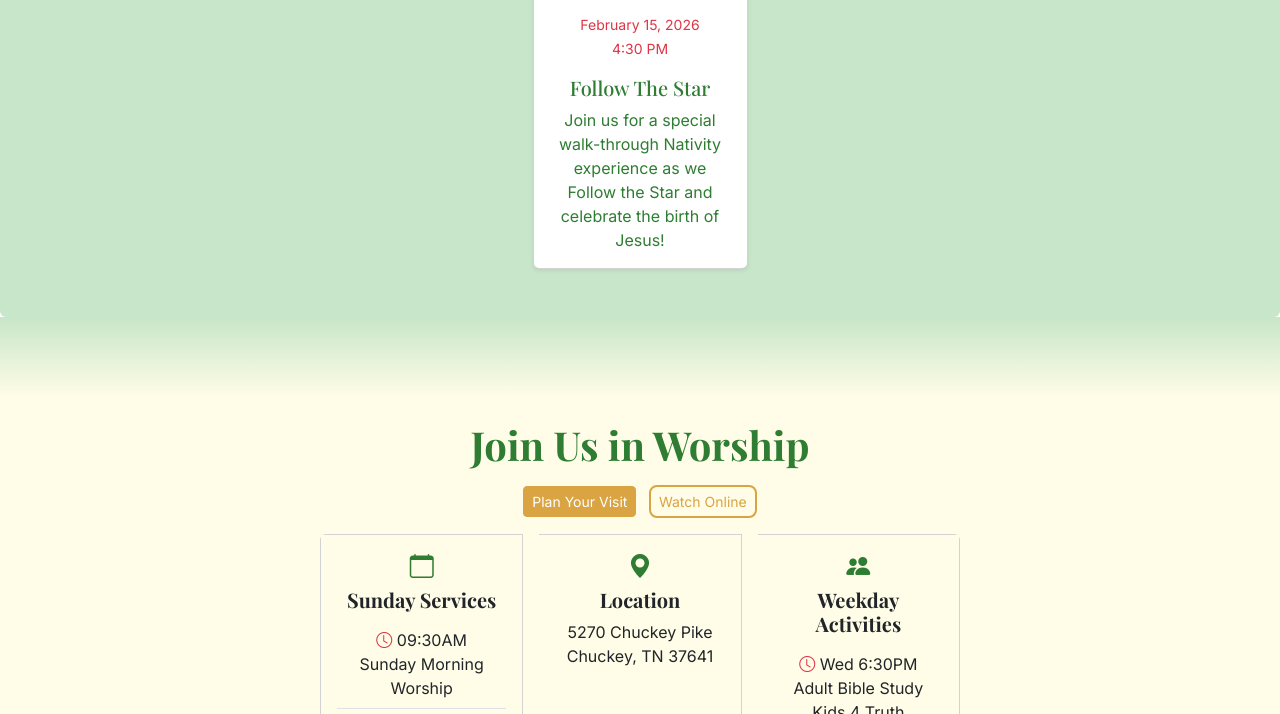
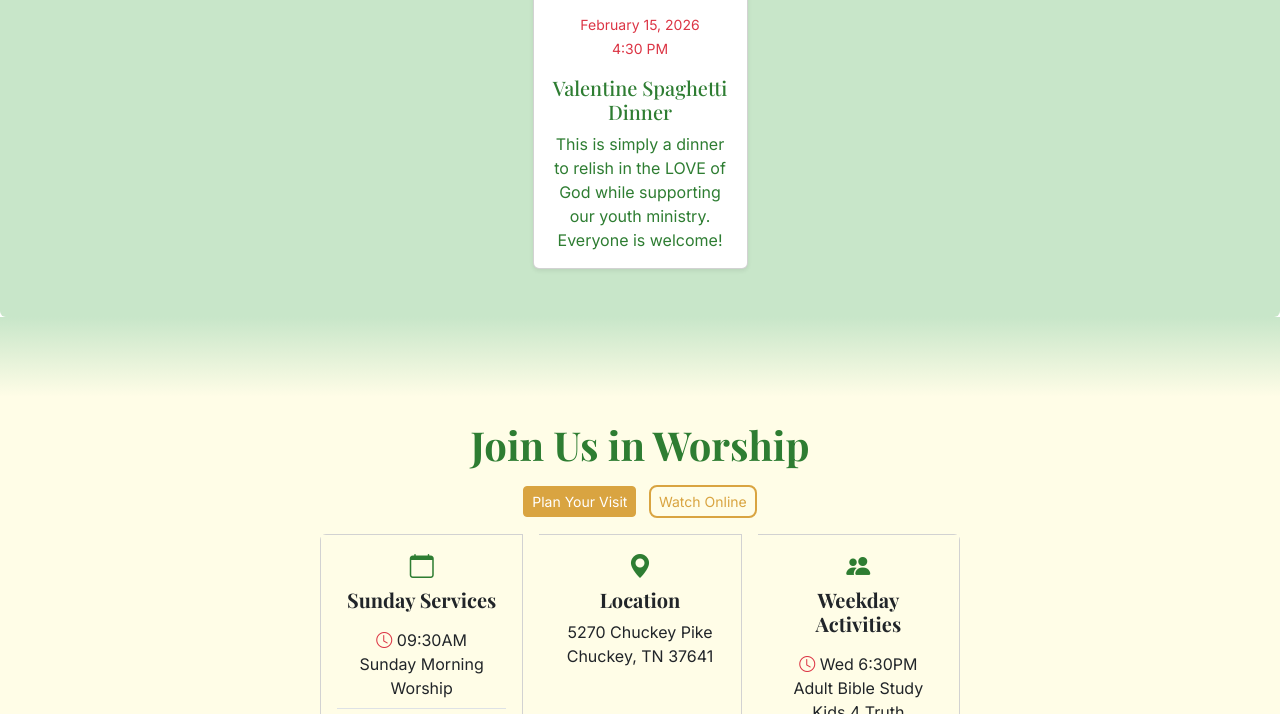
Before and after one commit to cedargrovechristian/cedargrovechristian.github.io, a Jekyll site: the page built from index.html, in a window 1280 px wide and 900 px high, scrolled down 2189 px, cut to the strip 186-900 px from the top of the window. Built offline with Jekyll 4.4.1, drawn with Linux system fonts in a browser that asks for light colours.

Commit message:
Update events.yml

```diff
--- a/_data/events.yml
+++ b/_data/events.yml
@@ -1,8 +1,8 @@
-- title: "Follow The Star"
+- title: "Valentine Spaghetti Dinner"
   date: 2026-02-15 16:30
   end: 2025-12-20 19:00
   image: /assets/images/ValentineDinner2026.PNG
-  description: "Join us for a special walk-through Nativity experience as we Follow the Star and celebrate the birth of Jesus!"
+  description: "This is simply a dinner to relish in the LOVE of God while supporting our youth ministry. Everyone is welcome!"
 
 - title: "Christmas Play"
   date:
```
